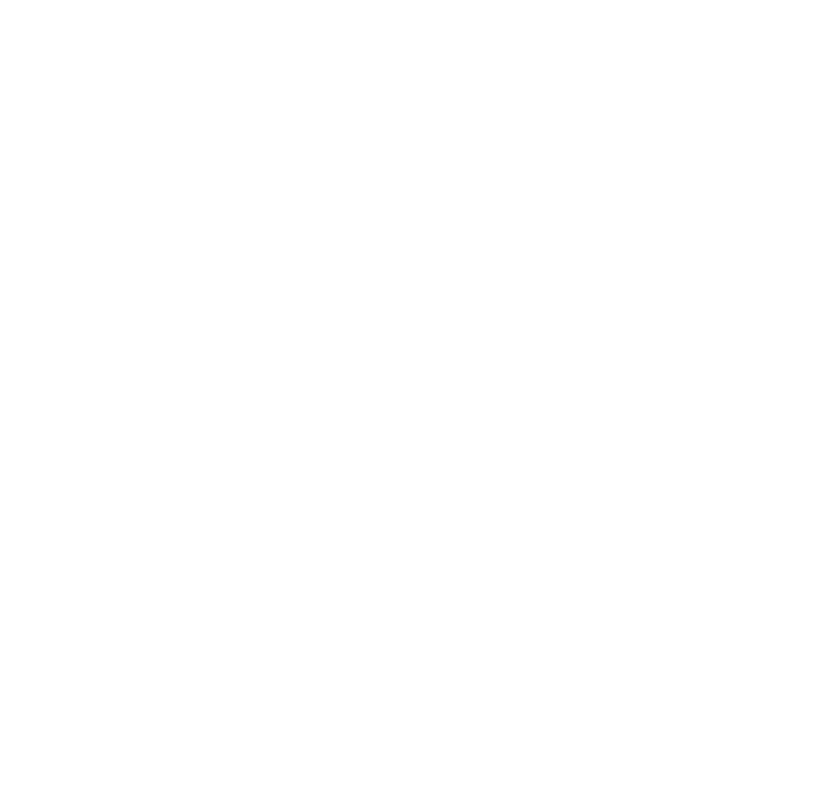
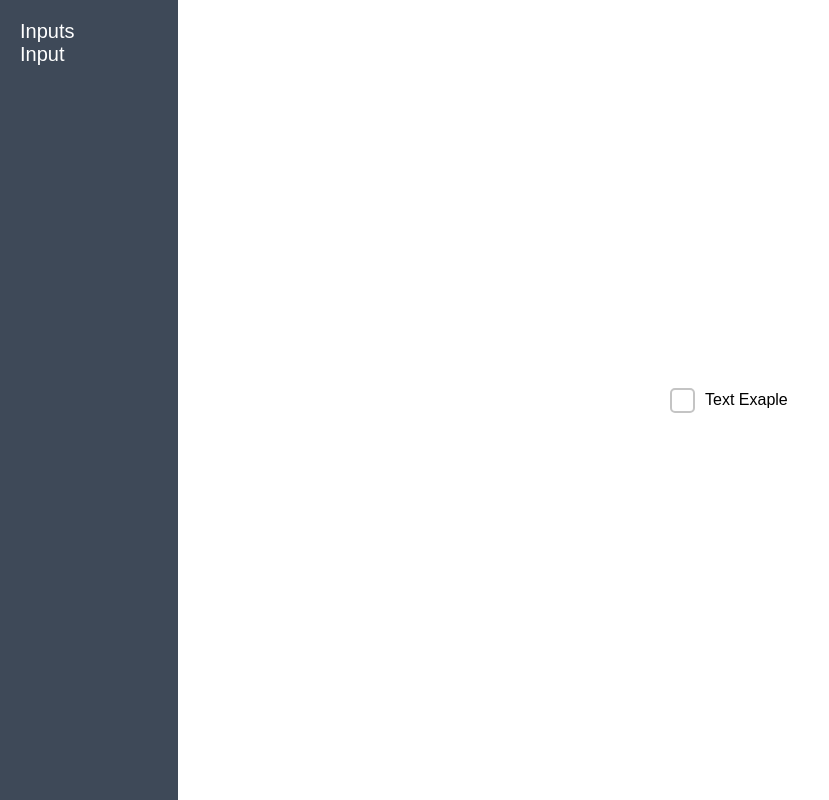
Before and after one commit to TraianC299/my-components-librarary, a React (Create React App) app: page /input/check in a window 1280 px wide. Before the commit this address had no page. Shown: the whole page, without its empty margins (0-829 px from the left). Built offline with nearby package versions, Linux system fonts and the light colour scheme.

Commit message:
added check

```diff
--- a/src/App.js
+++ b/src/App.js
@@ -7,6 +7,7 @@
 import TimePickerInput from './ComponentsLibrary/Input/TimePickerInput';
 import DatePickerInput from './ComponentsLibrary/Input/DatePickerInput';
 import RadioButtons from './ComponentsLibrary/Input/RadioButtons';
+import Check from './ComponentsLibrary/Input/Check';
 
 
 
@@ -21,6 +22,7 @@
           <Route path="time-picker" element={<TimePickerInput></TimePickerInput>} />
           <Route path="date-picker" element={<DatePickerInput></DatePickerInput>} />
           <Route path="radio-buttons" element={<RadioButtons></RadioButtons>} />
+          <Route path="check" element={<Check></Check>} />
         </Route>
       </Route>
     </Routes>
--- a/src/Components/Main/Menu.js
+++ b/src/Components/Main/Menu.js
@@ -59,6 +59,7 @@
                 <ComponentLink to="/input/time-picker">Time Picker</ComponentLink>
                 <ComponentLink to="/input/date-picker">Date Picker</ComponentLink>
                 <ComponentLink to="/input/radio-buttons">Radio Buttons</ComponentLink>
+                <ComponentLink to="/input/check">Check</ComponentLink>
             </CollapsableContainer>
         </Collapse>
         <Category onClick={()=>setInputOpen(true)}>Input</Category>
--- /dev/null
+++ b/src/ComponentsLibrary/Input/Check.js
@@ -0,0 +1,47 @@
+import React from 'react'
+import styled from 'styled-components';
+import { BLUE } from '../../Constants';
+
+
+const checkSvg=<svg width="15" height="15" viewBox="0 0 15 15"  xmlns="http://www.w3.org/2000/svg">
+<path d="M6.81818 9.76056L4.5 7.50704L3 9.05634L6.81818 13L15 4.5493L13.2273 3L6.81818 9.76056Z"/>
+</svg>
+
+
+const Container = styled.div`
+display: flex;
+align-items:center ;
+grid-gap:10px;
+`
+const CheckContainer = styled.div`
+height:25px;
+width:25px;
+border-radius:5px;
+border:${props=>props.selected?"2px solid" +props.color:"2px solid #c4c4c4"};
+display: flex;
+justify-content: center;
+align-items: center;
+background: ${props=>props.selected?props.color:""};
+>svg{
+    height: 80%;
+    position: relative;
+    right: 1px;
+    color: ${props=>props.checkColor?props.checkColor:"white"};
+    fill: ${props=>props.checkColor?props.checkColor:"white"};
+}`
+
+const Check = ({ color=BLUE, checkColor, text="Text Exaple"}) => {
+
+
+    const [selected, setSelected] = React.useState(false);
+    return (
+        <Container>
+            <CheckContainer  color={color} checkColor={checkColor} onClick={()=>setSelected(previous=>!previous)} selected={selected}>
+                {selected? checkSvg:null}
+            </CheckContainer>
+            <p>{text}</p>
+        </Container>
+    )
+}
+
+export default Check
```
